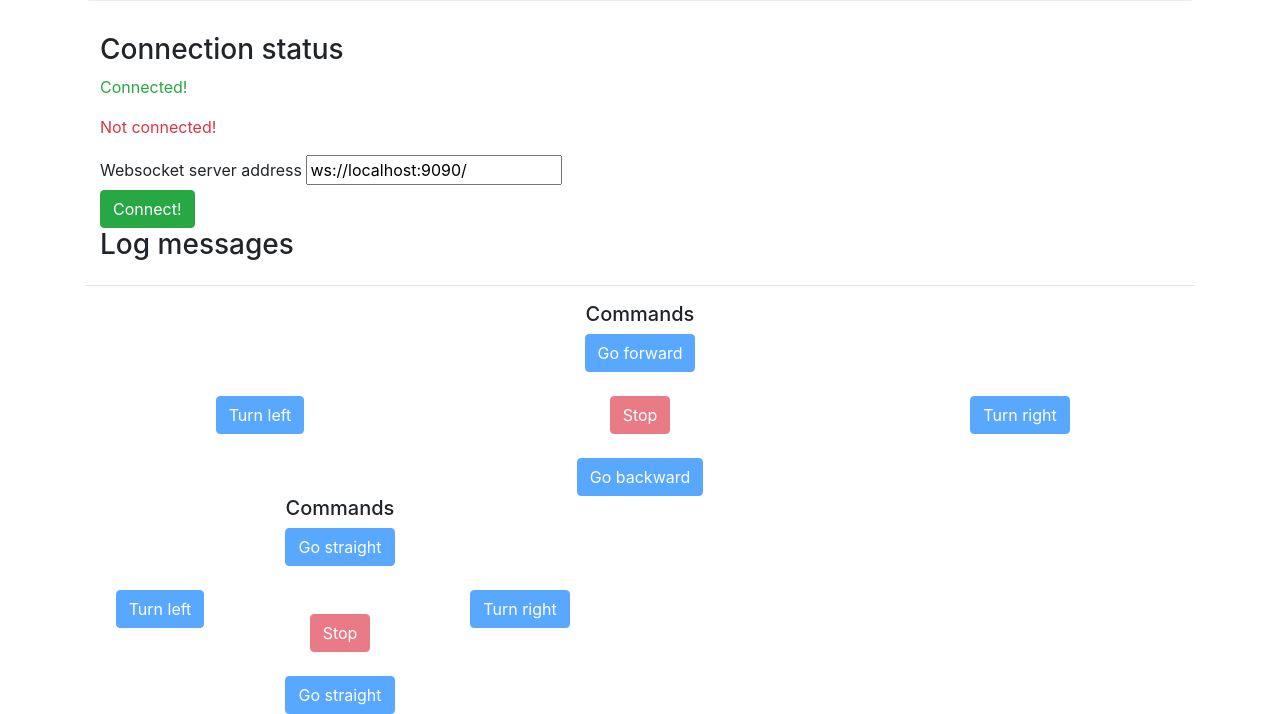
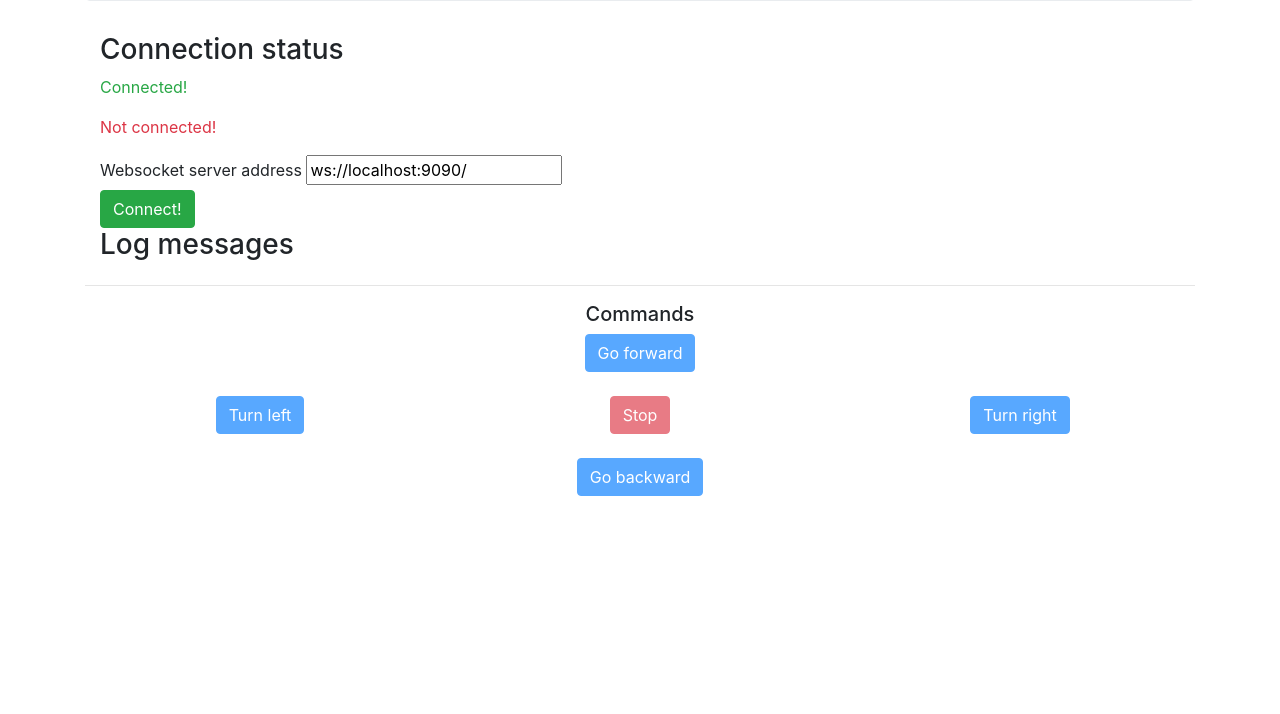
Before and after one commit to GiuliaB97/ros-web-app, a plain HTML site: page ros-web-app-prj/webpage.html in a window 1280 px wide. Shown: the part 183-897 px from the top of the page. After the commit the page ends 800 px from the top, so only its background shows below. Drawn offline with nearby package versions, Linux system fonts and the light colour scheme.

Commit message:
mbf: delete button repetitions

```diff
--- a/ros-web-app-prj/webpage.html
+++ b/ros-web-app-prj/webpage.html
@@ -87,42 +87,7 @@
                 <button @click="backward" :disabled=" !connected" class="btn btn-primary">Go backward</button>
             </div>
         </div>
-        <div class="row">
-            <div class="col-md-6 row">
-                <div class="col-md-12 text-center">
-                    <h5>Commands</h5>
-                </div>
 
-                <!-- 1st row -->
-                <div class="col-md-12 text-center">
-                    <button @click="forward" :disabled=" !connected" class="btn btn-primary">Go straight</button>
-                    <br><br>
-                </div>
-
-                <!-- 2nd row -->
-                <div class="col-md-4 text-center">
-                    <button @click="turnLeft" :disabled=" !connected" class="btn btn-primary">Turn left</button>
-                </div>
-                <div class="col-md-4 text-center">
-                    <br>
-                    <button @click="stop" :disabled=" !connected" class="btn btn-danger">Stop</button>
-                    <br>
-                    <br>
-                </div>
-                <div class="col-md-4 text-center">
-                    <button @click="turnRight" :disabled="!connected" class="btn btn-primary">Turn right</button>
-                </div>
-
-                <!-- 3rd row -->
-                <div class="col-md-12 text-center">
-                    <button @click="backward" :disabled="!connected" class="btn btn-primary">Go straight</button>
-                </div>
-            </div>
-
-            <div class="col-md-6">
-                <div id="mjpeg"></div>
-            </div>
-        </div>
     </div>
     <script type="text/javascript" src="main.js">
     </script>
```
